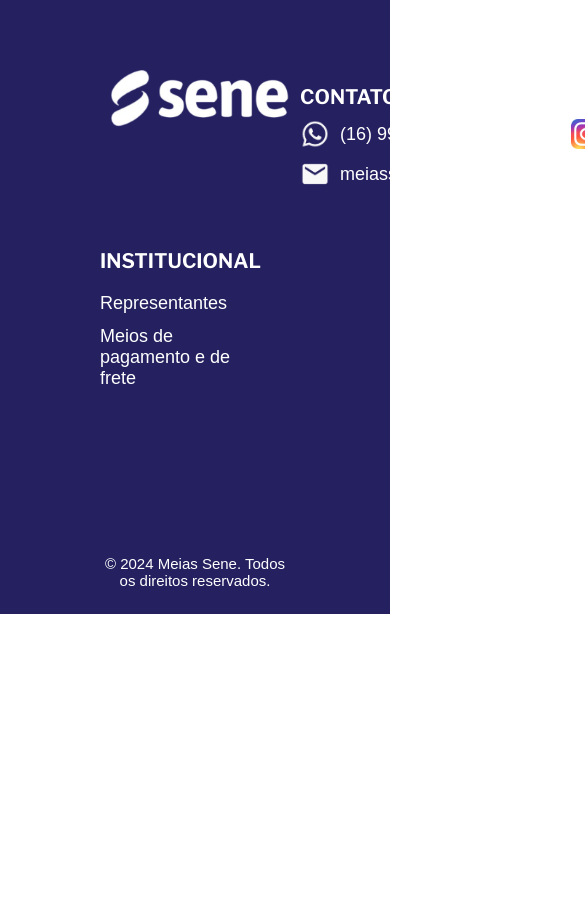
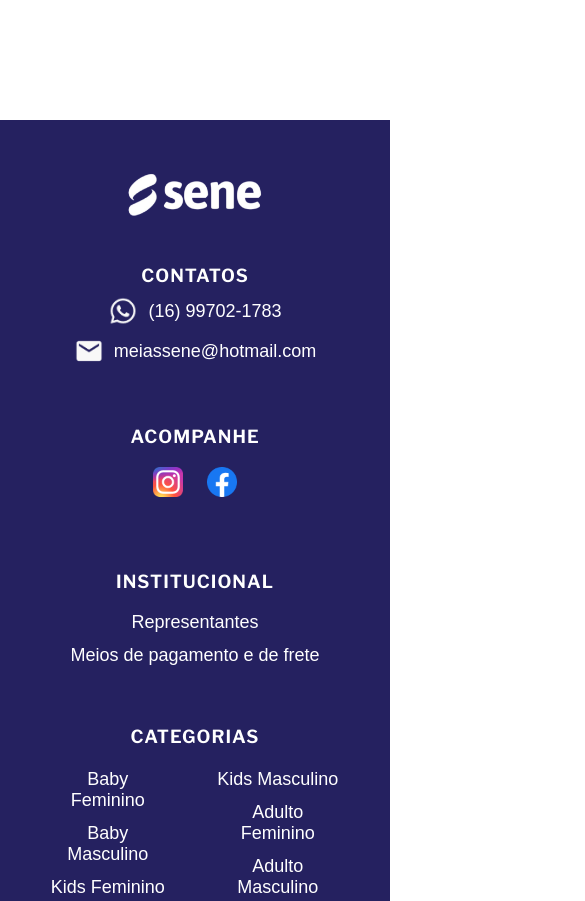
Before and after one commit to lecsboxok/MeiasSene, a plain HTML site: page rodape.html in a window 390 px wide. Shown: the top 901 px of the page, 585 px wide, since content can reach past the window. Before the commit the page ends 844 px from the top, so only its background shows below. Drawn offline with Linux system fonts and the light colour scheme; a web font is replaced by a local one.

Commit message:
CSS
Arrumei o css do rodapé

```diff
--- a/rodape.css
+++ b/rodape.css
@@ -25,30 +25,41 @@ a {
 
 /* RODAPÉ */
 
-#footer{
+#footer {
     background-color: #252160;
     color: white;
+    margin-top: 120px;
+    transition: background-color 0.5s ease;
 }
 
-.container-rodape{
-    padding: 65px 100px 25px 100px;
+#footer:hover {
+    background-color: #1e1b55;
 }
 
-.imgLogo-rodape{
+.container-rodape {
+    max-width: 1200px;
+    margin: 0 auto;
+    padding: 65px 100px 25px 100px;
+    transition: padding 0.5s ease;
+}
+
+.imgLogo-rodape {
     width: 200px;
 }
 
-.linha1-rodape{
+.linha1-rodape {
     display: flex;
     flex-direction: row;
     justify-content: space-between;
+    flex-wrap: wrap;
 }
 
-.contatos-rodape, .acompanhe-rodape{
+.contatos-rodape, .acompanhe-rodape {
     margin-top: 20px;
+    transition: margin-top 0.5s ease;
 }
 
-.whats-rodape, .email-rodape{
+.whats-rodape, .email-rodape {
     display: flex;
     flex-direction: row;
     align-items: center;
@@ -72,26 +83,33 @@ a {
     transform: translateY(-5px);
 }
 
-.titulo-rodape{
+.titulo-rodape {
     font: 650 20px 'LibreFranklin', sans-serif;
+    text-transform: uppercase;
+    letter-spacing: 1px;
+    transition: color 0.3s ease;
 }
 
-.texto-rodape{
+.titulo-rodape:hover {
+    color: #b4b4b4;
+}
+
+.texto-rodape {
     font: 400 18px 'WorkSans', sans-serif;
 }
 
-.texto2-rodape:hover{
+.texto2-rodape {
+    font: 400 18px 'WorkSans', sans-serif;
+    margin-top: 12px;
+    transition: transform 0.3s ease, color 0.3s ease;
+}
+
+.texto2-rodape:hover {
     color: #b4b4b4;
     transform: scale(0.97);
 }
 
-.texto2-rodape{
-    font: 400 18px 'WorkSans', sans-serif;
-    margin-top: 12px;
-    transition: transform 0.3s ease;
-}
-
-.imgRedes-rodape{
+.imgRedes-rodape {
     width: 30px;
     margin: 0 6px;
     transition: transform 0.3s ease;
@@ -101,45 +119,99 @@ a {
     transform: translateY(-5px);
 }
 
-.redes-rodape{
+.redes-rodape {
     text-align: center;
     margin-top: 10px;
 }
 
-.linha2-rodape{
+.linha2-rodape {
     margin-top: 60px;
+    display: flex;
+    flex-direction: row;
+    flex-wrap: wrap;
 }
 
-.categGeral-rodape{
+.categGeral-rodape {
     display: flex;
 }
 
-.subCategoria1-rodape{
+.subCategoria1-rodape {
     margin-right: 90px;
 }
 
-.textoInst-rodape{
+.textoInst-rodape {
     margin-top: 20px;
 }
 
-.categGeral-rodape{
+.categGeral-rodape {
     margin-top: 10px;
 }
 
-.linha2-rodape{
-    display: flex;
-    flex-direction: row;
-}
-
-.categorias-rodape{
+.categorias-rodape {
     margin-left: 213px;
 }
 
-.final-rodape{
+.final-rodape {
     margin-top: 110px;
     text-align: center;
 }
 
-.textoFinal-rodape{
+.textoFinal-rodape {
     font: 400 15px 'WorkSans', sans-serif;
 }
+
+/* VERSÃO MOBILE */
+
+@media screen and (max-width: 500px) {
+    .container-rodape {
+        padding: 50px 50px;
+    }
+
+    .linha1-rodape, .linha2-rodape {
+        display: block;
+        text-align: center;
+    }
+
+    .contatos-rodape {
+        margin-top: 40px;
+    }
+
+    .titulo-rodape {
+        text-align: center;
+        font-size: 18px;
+    }
+
+    .acompanhe-rodape, .institucional-rodape, .categorias-rodape {
+        margin-top: 60px;
+    }
+
+    .categorias-rodape {
+        margin-left: 0;
+        text-align: center;
+    }
+
+    .final-rodape {
+        margin-top: 60px;
+    }
+
+    .imgLogo-rodape {
+        width: 150px;
+    }
+
+    .imgRedes-rodape {
+        margin: 10px;
+    }
+
+    .subCategoria1-rodape {
+        margin-right: 50px;
+    }
+
+    .categGeral-rodape{
+        justify-content: center;
+        align-items: center;
+    }
+
+    .whats-rodape, .email-rodape {
+        justify-content: center; /* Centraliza o conteúdo */
+    }
+}
```
